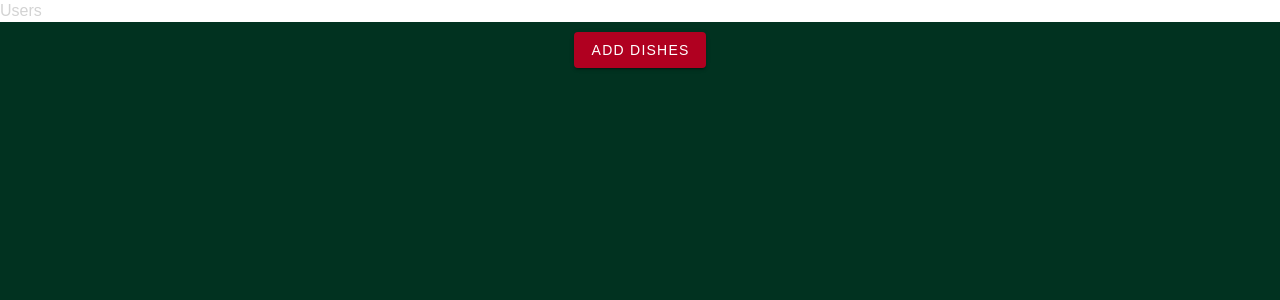
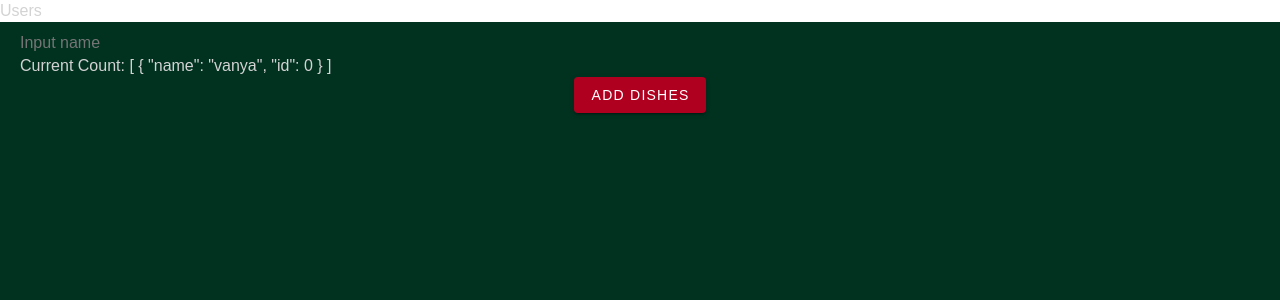
Before and after one commit to KolyaLuskarev/vue-project, a Vue app: page /addusers in a window 1280 px wide. Shown: the top 300 px of the page. Built offline with nearby package versions, Linux system fonts and the light colour scheme.

Commit message:
Работа над хранилищем state

```diff
--- a/src/App.vue
+++ b/src/App.vue
@@ -1,8 +1,10 @@
 <script setup>
 import { RouterView } from 'vue-router'
+
 </script>
 
 <template>
+
   <RouterView />
 </template>
 
--- a/src/components/AppLayout.vue
+++ b/src/components/AppLayout.vue
@@ -1,4 +1,8 @@
  <script setup>
+ import { useCounterStore } from '@/stores/root';
+ import InputName from '../components/InputName.vue'
+ const counter = useCounterStore()
+ counter.addTodo("vanya")
 const props= defineProps({
     Declar: {
         type: String,
@@ -7,12 +11,17 @@ const props= defineProps({
 
 
 });
+
 </script>
 
  <template>
+
+
     <div class="root">
         <RouterLink :to="'/addusers'">
        <div class="main">
+        <InputName/>
+        <div>Current Count: {{ counter.names }}</div>
         <div class="btn">
             <v-btn color="error" dark large>{{ Declar }}</v-btn>
           </div>
@@ -44,4 +53,4 @@ const props= defineProps({
 
 
 
-</style>
+</style>@/stores/root
--- /dev/null
+++ b/src/components/InputName.vue
@@ -0,0 +1,19 @@
+<template>
+    <form @submit.prevent="">
+
+        <input
+        type="text"
+        class="serch-input"
+        placeholder="Input name"
+        v-model="inputName"
+        />
+    </form>
+</template>
+<script setup>
+import { ref, computed } from 'vue'
+const inputName= ref("")
+</script>
+
+<style scoped>
+
+</style>
--- /dev/null
+++ b/src/stores/root.js
@@ -0,0 +1,18 @@
+import { ref, computed } from 'vue'
+import { defineStore } from 'pinia'
+
+export const useCounterStore = defineStore('counter', {
+  state: () => ({
+    /** @type {{ name: string, id: number }[]} */
+    names: [],
+
+    nextId: 0,
+  }),
+  actions: {
+    // любое количество аргументов, возвращает Promise или нет
+    addTodo(name) {
+      // можно изменять состояние напрямую
+      this.names.push({ name, id: this.nextId++ })
+    },
+  },
+})
```
Also changed, not shown: src/stores/counter.js (deleted, +0 -12 lines).
